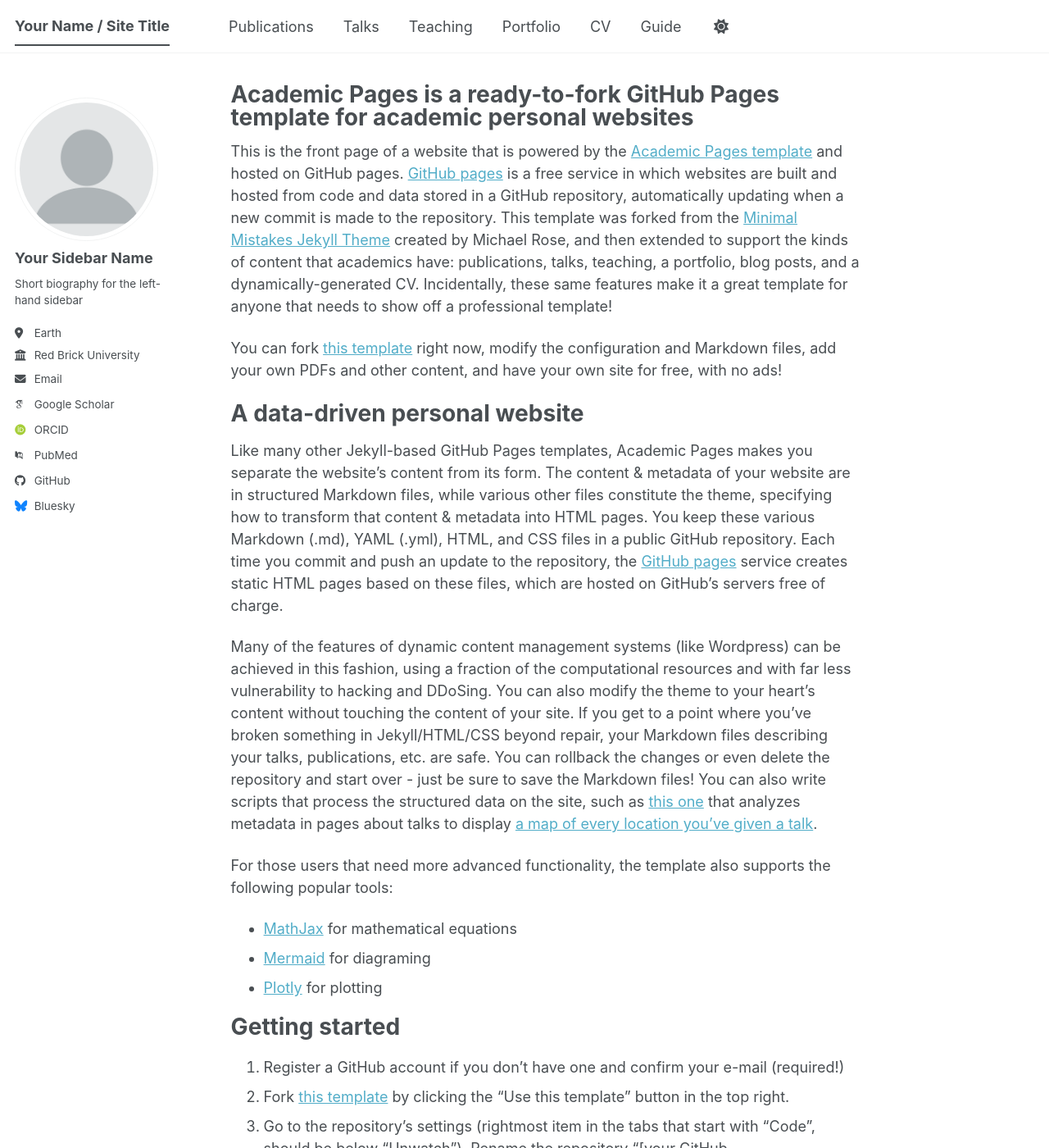
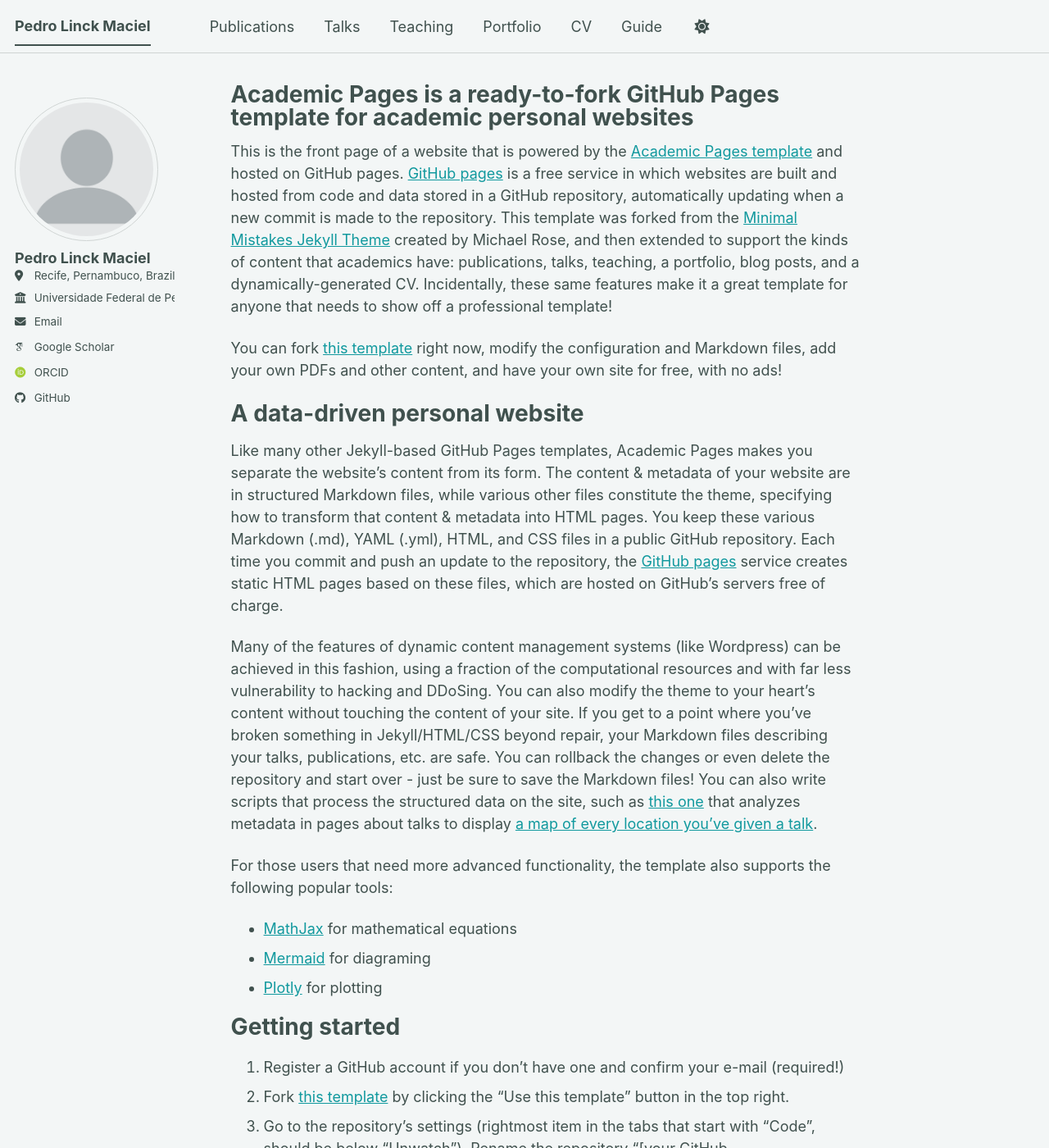
Before and after one commit to pedrolinckm/pedrolinckm.github.io, a Jekyll site: the page built from _pages/about.md, in a window 1280 px wide and 1400 px high. Shown: the whole window at 82% size. Built offline with Jekyll 4.4.1, drawn with Linux system fonts in a browser that asks for light colours; some web fonts are replaced; a script bundle is joined from its source files by our own code; library files that are not in the unit come from our copies; some of the changed text lies outside the part shown.

Commit message:
Update personal details in _config.yml
Updated personal information and links in the configuration file.

```diff
--- a/_config.yml
+++ b/_config.yml
@@ -8,10 +8,10 @@
 
 # Basic Site Settings
 locale                   : "en-US"
-site_theme               : "default" # The available themes options are "default", "air", "sunrise", "mint", "dirt" and "contrast"
-title                    : "Your Name / Site Title"
+site_theme               : "mint" # The available themes options are "default", "air", "sunrise", "mint", "dirt" and "contrast"
+title                    : "Pedro Linck Maciel"
 title_separator          : "-"
-name                     : &name "Your Name"
+name                     : &name "Pedro Linck Maciel"
 description              : &description "Your Name's academic portfolio"   # Update this with a general description of your site, this is the default if not overridden by a page
 url                      : https://academicpages.github.io # The base hostname & protocol for your site e.g. "https://[your GitHub username].github.io",
                                                            # or if you already have some other page hosted on Github then use "https://[your GitHub username].github.io/[Your Repo Name]"
@@ -24,24 +24,24 @@ repository               : "academicpages/academicpages.github.io"
 author:
   # Biographic information
   avatar           : "profile.png"
-  name             : "Your Sidebar Name"
+  name             : "Pedro Linck Maciel"
   pronouns         : # example: "she/her"
-  bio              : "Short biography for the left-hand sidebar"
-  location         : "Earth"
-  employer         : "Red Brick University"
+  bio              : #
+  location         : "Recife, Pernambuco, Brazil"
+  employer         : "Universidade Federal de Pernambuco (UFPE)"
   uri              : # URL
-  email            : "none@example.org"
+  email            : "pedrolinckm@gmail.com"
 
   # Academic websites
   academia         : # URL
   arxiv            : # URL - Update with the correct link to your profile
-  googlescholar    : "https://scholar.google.com/citations?user=PS_CX0AAAAAJ"
+  googlescholar    : "https://scholar.google.com/citations?user=NSEaalQAAAAJ&hl=en"
   inspire-hep      : # URL
   impactstory      : # URL
-  orcid            : "https://orcid.org/yourorcidurl"
+  orcid            : "https://orcid.org/0009-0009-2986-4244"
   semantic         : # URL
   ssrn             : # URL
-  pubmed           : "https://www.ncbi.nlm.nih.gov/pubmed/?term=john+snow"
+  pubmed           : # URL
   researchgate     : # URL
   scopus           : # URL
   zotero           : # URL
@@ -51,13 +51,13 @@ author:
   bitbucket        : # Username - Update with your username on the site
   codepen          : # Username
   dribbble         : # Username
-  github           : "academicpages"
+  github           : "https://github.com/pedrolinckm"
   kaggle           : # Username
   stackoverflow    : # User number or user number and name (i.e., use "1" or "1/jeff-atwood")
 
   # Social media
   artstation       : # Username
-  bluesky          : "bsky.app" # Replace this with you Bluesky username
+  bluesky          : #
   facebook         : # Username
   flickr           : # Username
   foursquare       : # Username
```
